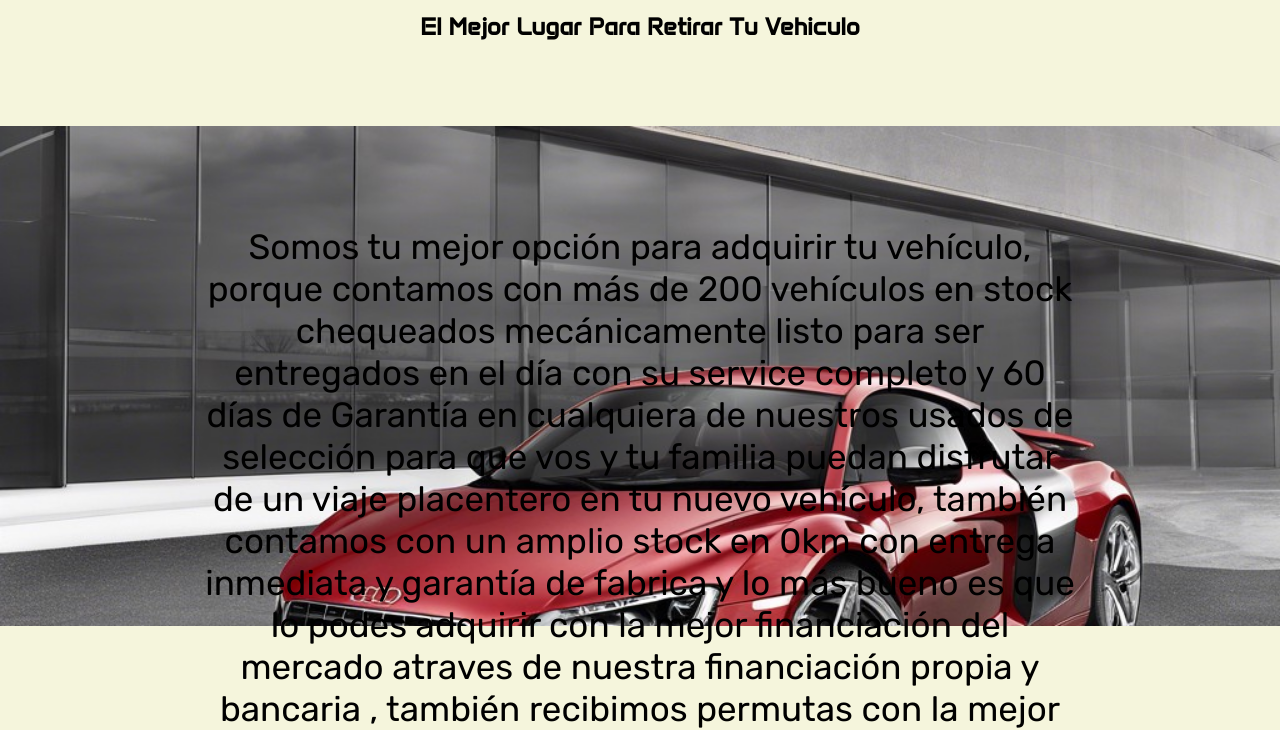
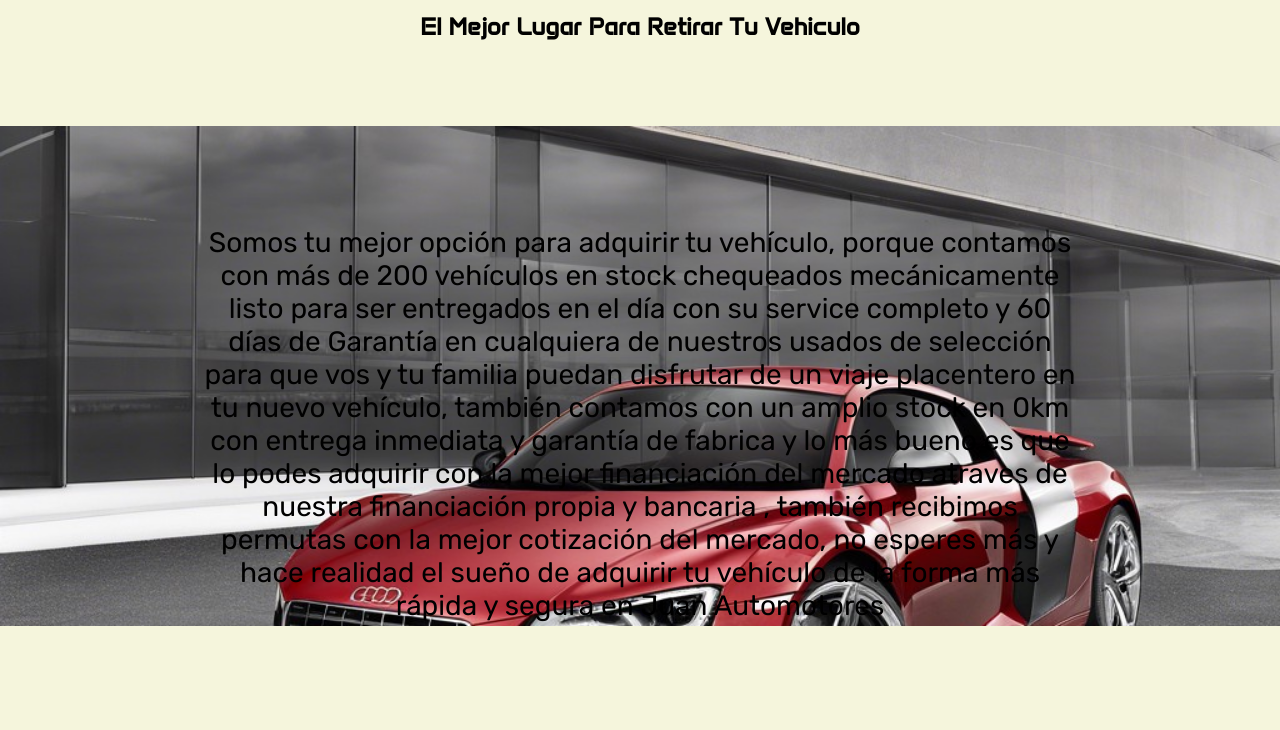
Before and after one commit to FernandoCardani/Proyecto-Web-Coder, a plain HTML site: page index.html in a window 1280 px wide. Shown: the part 77-807 px from the top of the page. Drawn offline with Linux system fonts and the light colour scheme.

Commit message:
solucionado

```diff
--- a/index.html
+++ b/index.html
@@ -37,7 +37,6 @@
                 </ul>
             </nav>
             <div class="hero">
-                <div class="container col-sm-12 text-center">
                     <p class="slogan">Somos tu mejor opción para adquirir tu vehículo, porque contamos con más de 200 vehículos en stock chequeados mecánicamente listo para ser entregados en el día con su service completo y 60 días de Garantía en cualquiera de nuestros usados de  selección para que vos y tu familia puedan disfrutar de  un viaje placentero en tu nuevo vehículo, también contamos con un amplio stock en 0km con entrega inmediata y garantía de fabrica y lo más bueno es que lo podes adquirir con la mejor financiación del mercado atraves de nuestra financiación propia y bancaria , también recibimos permutas con la mejor cotización del mercado, no esperes más y hace realidad el sueño de adquirir tu vehículo de la forma más rápida y segura en Juan Automotores</p>
                 </div>
             </div>
--- a/styles/style.css
+++ b/styles/style.css
@@ -73,7 +73,7 @@ section h1{
 .slogan{
     vertical-align: auto;
     text-align: center;
-    font-size: 35px;
+    font-size: 28px;
     padding: 100px;
     margin: 100px;
     color: black;
@@ -223,9 +223,6 @@ footer{
     font-size: 17px;
 }
 
-.pag{
-    color: white;
-}
 footer iframe{
     width: 100%;
 }
```
